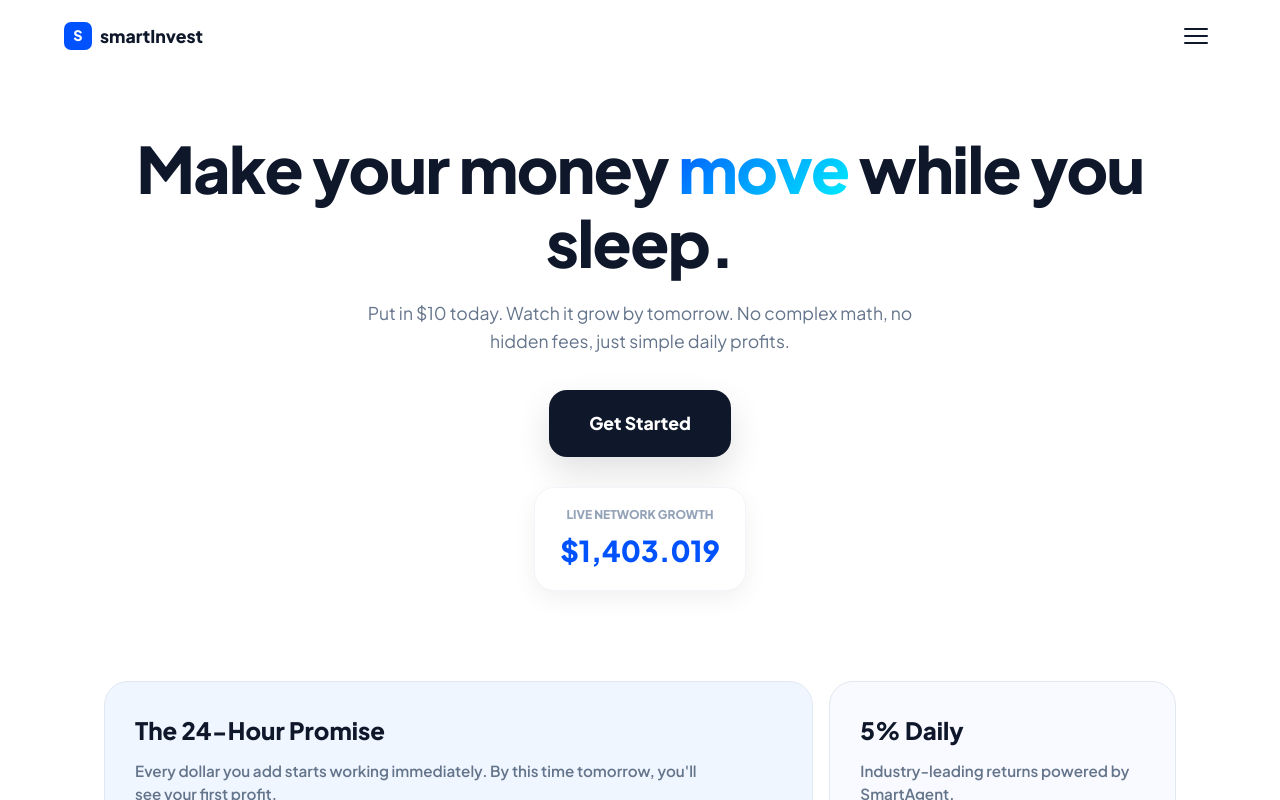
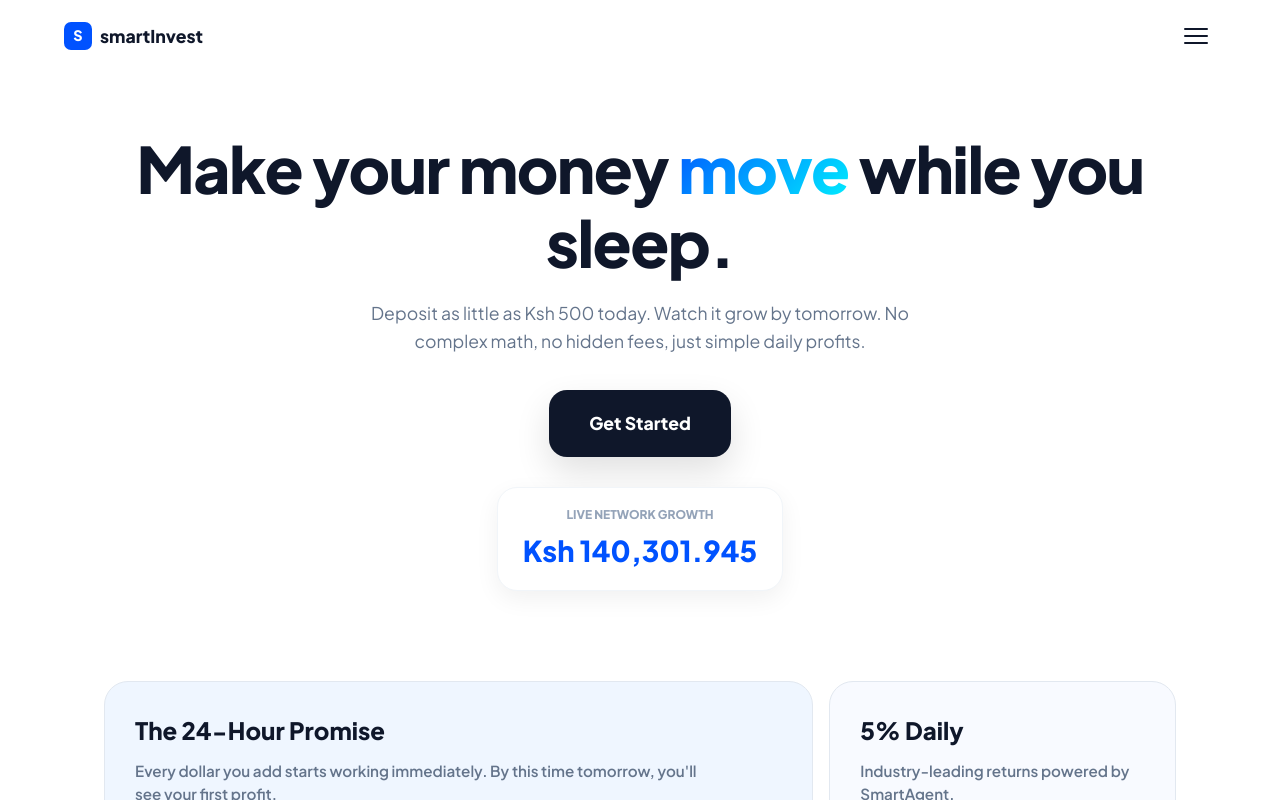
Before and after one commit to 888Greys/smartin, a Next.js app: page / in a window 1280 px wide. Shown: the top 800 px of the page. Built offline with nearby package versions, Linux system fonts and the light colour scheme.

Commit message:
Change currency from $ to Ksh, new users start at Ksh 0

```diff
--- a/src/app/dashboard/page.tsx
+++ b/src/app/dashboard/page.tsx
@@ -17,7 +17,7 @@ export default function DashboardPage() {
     const router = useRouter();
     const [user, setUser] = useState<User | null>(null);
     const [isLoading, setIsLoading] = useState(true);
-    const [earnings, setEarnings] = useState(0.67);
+    const [earnings, setEarnings] = useState(0);
     const [biometricsStatus, setBiometricsStatus] = useState<'none' | 'setting' | 'done'>('none');
 
     useEffect(() => {
@@ -41,7 +41,7 @@ export default function DashboardPage() {
 
                 const data = await res.json();
                 setUser(data.user);
-                setEarnings(data.user.totalEarnings || 0.67);
+                setEarnings(data.user.totalEarnings || 0);
                 // Set biometrics status based on existing passkeys
                 if (data.user.hasBiometrics) {
                     setBiometricsStatus('done');
@@ -129,7 +129,7 @@ export default function DashboardPage() {
         );
     }
 
-    const balance = user ? user.balance + earnings : 10.67;
+    const balance = user ? user.balance + earnings : 0;
     const progressOffset = 150;
 
     return (
@@ -144,7 +144,7 @@ export default function DashboardPage() {
                 {/* Balance */}
                 <div style={{ marginBottom: '30px', textAlign: 'left', paddingLeft: '10px' }}>
                     <p style={{ color: '#64748b', fontSize: '0.9rem', fontWeight: 600 }}>Your Balance</p>
-                    <h1 style={{ fontSize: '3rem', fontWeight: 800, letterSpacing: '-1px' }}>${balance.toFixed(2)}</h1>
+                    <h1 style={{ fontSize: '3rem', fontWeight: 800, letterSpacing: '-1px' }}>Ksh {balance.toFixed(2)}</h1>
                 </div>
 
                 {/* Progress Circle */}
@@ -154,14 +154,14 @@ export default function DashboardPage() {
                         <circle cx="100" cy="100" r="90" fill="none" stroke="#0052ff" strokeWidth="12" strokeLinecap="round" strokeDasharray="565.48" strokeDashoffset={progressOffset} style={{ filter: 'drop-shadow(0 0 8px rgba(0, 82, 255, 0.15))' }} />
                     </svg>
                     <div style={{ position: 'relative', zIndex: 1, textAlign: 'center' }}>
-                        <h2 style={{ color: '#00c853', fontSize: '2rem', fontWeight: 800 }}>+${earnings.toFixed(2)}</h2>
+                        <h2 style={{ color: '#00c853', fontSize: '2rem', fontWeight: 800 }}>+Ksh {earnings.toFixed(2)}</h2>
                         <p style={{ color: '#64748b', fontSize: '0.8rem', fontWeight: 700, textTransform: 'uppercase' }}>Earnings</p>
                     </div>
                 </div>
 
                 {/* Promise Pill */}
                 <div style={{ background: '#f0f7ff', color: '#0052ff', padding: '12px 20px', borderRadius: '50px', fontSize: '0.85rem', fontWeight: 700, marginBottom: '25px', display: 'flex', alignItems: 'center', justifyContent: 'center', gap: '8px' }}>
-                    💰 You&apos;re earning $0.50 daily on your ${user?.balance.toFixed(0) || '10'} deposit
+                    💰 Earn 5% daily on your Ksh {user?.balance.toFixed(0) || '0'} deposit
                 </div>
 
                 {/* Stats Grid */}
--- a/src/app/page.tsx
+++ b/src/app/page.tsx
@@ -4,7 +4,7 @@ import { useState, useEffect, useRef, useCallback } from "react";
 import Link from "next/link";
 
 export default function LandingPage() {
-  const [liveVal, setLiveVal] = useState(1402.92);
+  const [liveVal, setLiveVal] = useState(140292);
   const [revealed, setRevealed] = useState<Set<number>>(new Set());
   const [menuOpen, setMenuOpen] = useState(false);
   const observerRef = useRef<IntersectionObserver | null>(null);
@@ -12,7 +12,7 @@ export default function LandingPage() {
 
   useEffect(() => {
     const interval = setInterval(() => {
-      setLiveVal(prev => prev + Math.random() * 0.05);
+      setLiveVal(prev => prev + Math.random() * 5);
     }, 1500);
     return () => clearInterval(interval);
   }, []);
@@ -110,7 +110,7 @@ export default function LandingPage() {
             Make your money <span style={{ background: 'linear-gradient(135deg, #0052ff, #00f2ff)', WebkitBackgroundClip: 'text', WebkitTextFillColor: 'transparent' }}>move</span> while you sleep.
           </h1>
           <p ref={setRef(1)} className="hero-desc" style={{ fontSize: '1.1rem', color: '#64748b', maxWidth: '550px', margin: '0 auto 35px', lineHeight: 1.6, ...revealStyle(1) }}>
-            Put in $10 today. Watch it grow by tomorrow. No complex math, no hidden fees, just simple daily profits.
+            Deposit as little as Ksh 500 today. Watch it grow by tomorrow. No complex math, no hidden fees, just simple daily profits.
           </p>
 
           <div ref={setRef(2)} style={{ display: 'flex', flexDirection: 'column', alignItems: 'center', gap: '15px', ...revealStyle(2) }}>
@@ -119,7 +119,7 @@ export default function LandingPage() {
             </Link>
             <div style={{ marginTop: '15px', background: 'white', padding: '18px 25px', borderRadius: '20px', boxShadow: '0 8px 25px rgba(0,0,0,0.06)', border: '1px solid #f1f5f9' }}>
               <p style={{ fontSize: '0.75rem', fontWeight: 800, color: '#94a3b8', textTransform: 'uppercase', marginBottom: '5px' }}>Live Network Growth</p>
-              <div style={{ fontSize: '1.8rem', fontWeight: 800, color: '#0052ff' }}>${liveVal.toLocaleString(undefined, { minimumFractionDigits: 2 })}</div>
+              <div style={{ fontSize: '1.8rem', fontWeight: 800, color: '#0052ff' }}>Ksh {liveVal.toLocaleString(undefined, { minimumFractionDigits: 0 })}</div>
             </div>
           </div>
         </section>
```
Also changed, not shown: 1 other file (tests, documents, lock files or other folders).
